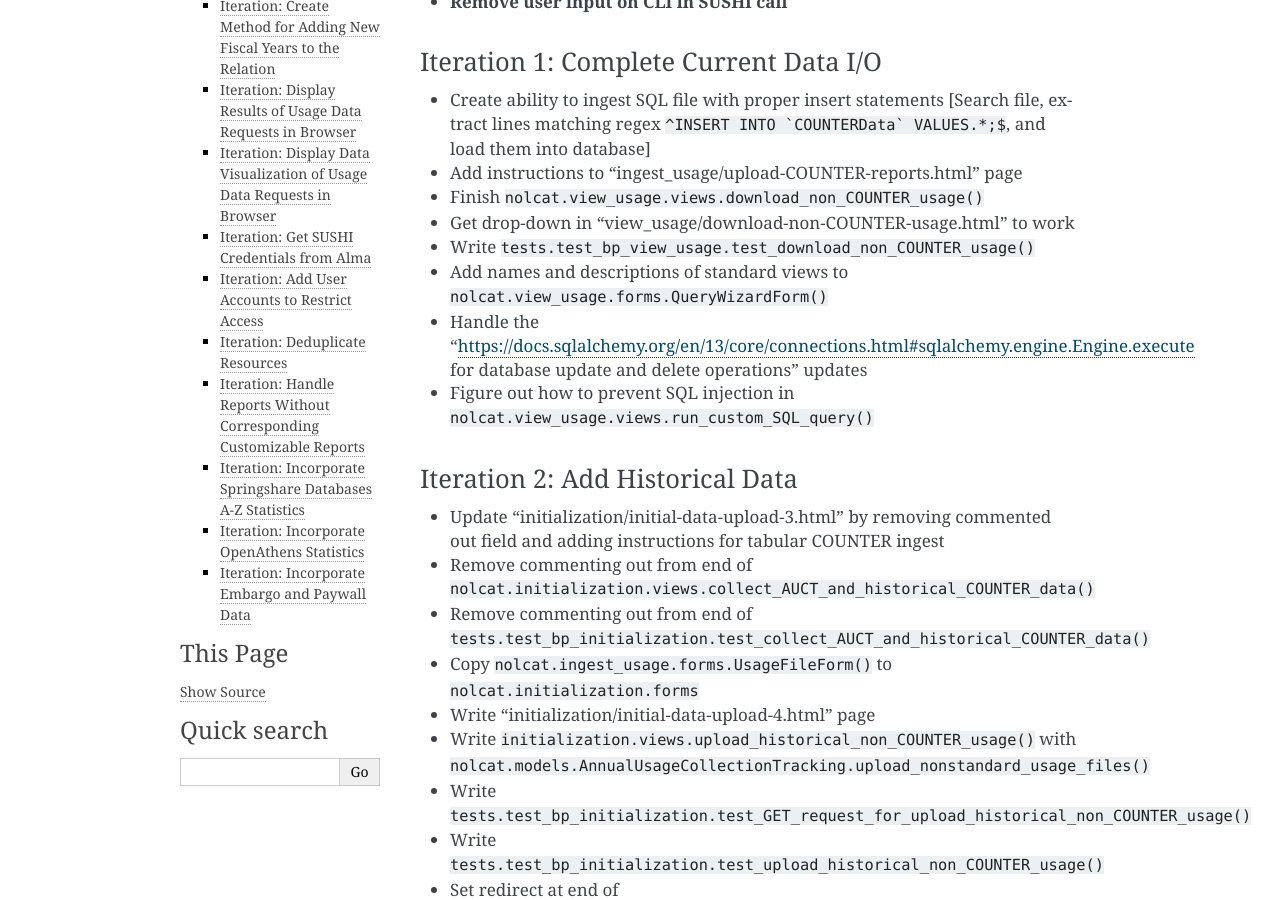
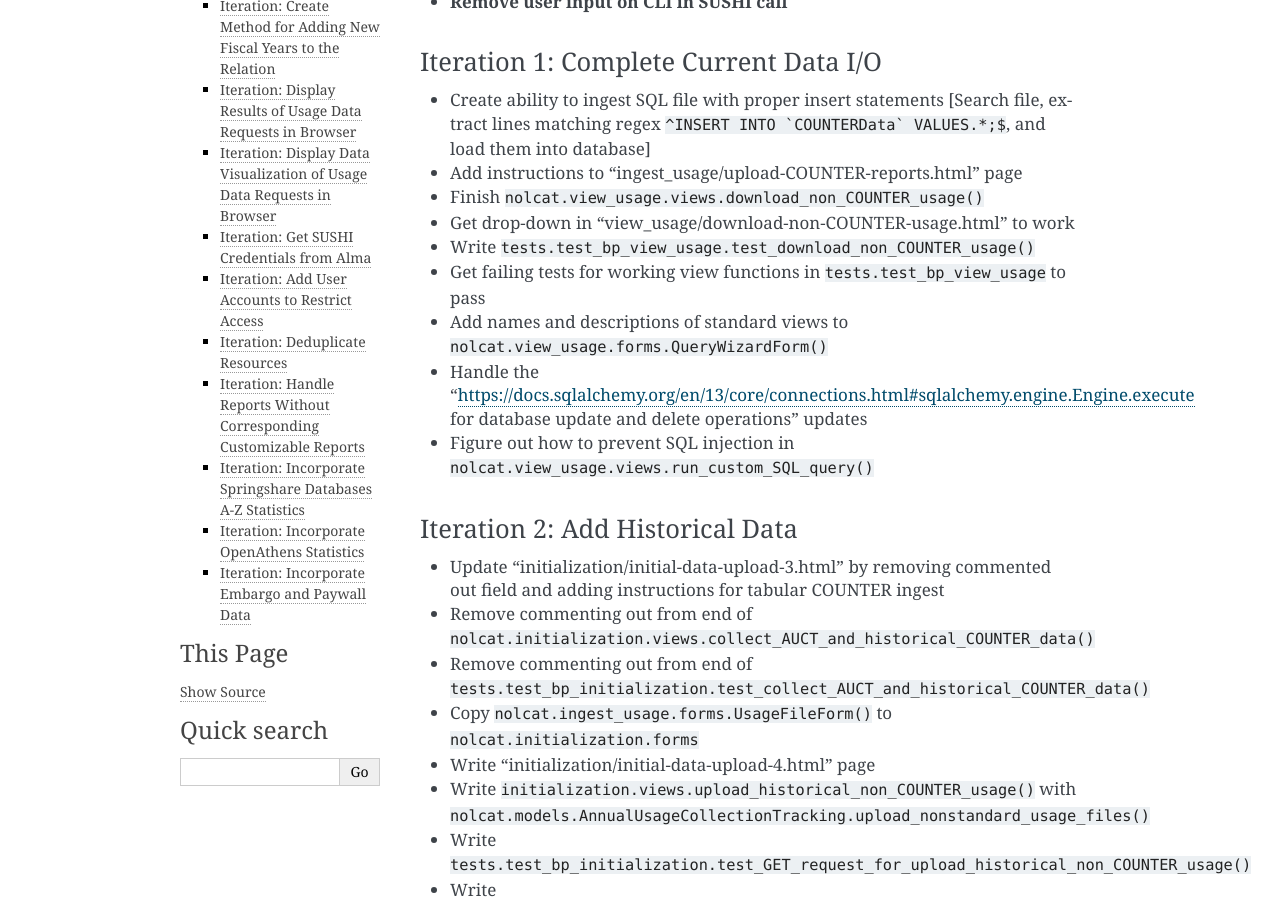
Before and after one commit to ereiskind/nolcat, a Sphinx documentation site: the page built from docs/source/roadmap.rst, in a window 1280 px wide and 900 px high, scrolled down 1549 px. Built offline with Sphinx 7.4.7, drawn with Linux system fonts in a browser that asks for light colours.

Commit message:
Add item to roadmap

```diff
--- a/docs/source/roadmap.rst
+++ b/docs/source/roadmap.rst
@@ -29,6 +29,7 @@ Iteration 1: Complete Current Data I/O
 * Finish ``nolcat.view_usage.views.download_non_COUNTER_usage()``
 * Get drop-down in "view_usage/download-non-COUNTER-usage.html" to work
 * Write ``tests.test_bp_view_usage.test_download_non_COUNTER_usage()``
+* Get failing tests for working view functions in ``tests.test_bp_view_usage`` to pass
 * Add names and descriptions of standard views to ``nolcat.view_usage.forms.QueryWizardForm()``
 * Handle the "https://docs.sqlalchemy.org/en/13/core/connections.html#sqlalchemy.engine.Engine.execute for database update and delete operations" updates
 * Figure out how to prevent SQL injection in ``nolcat.view_usage.views.run_custom_SQL_query()``
```
